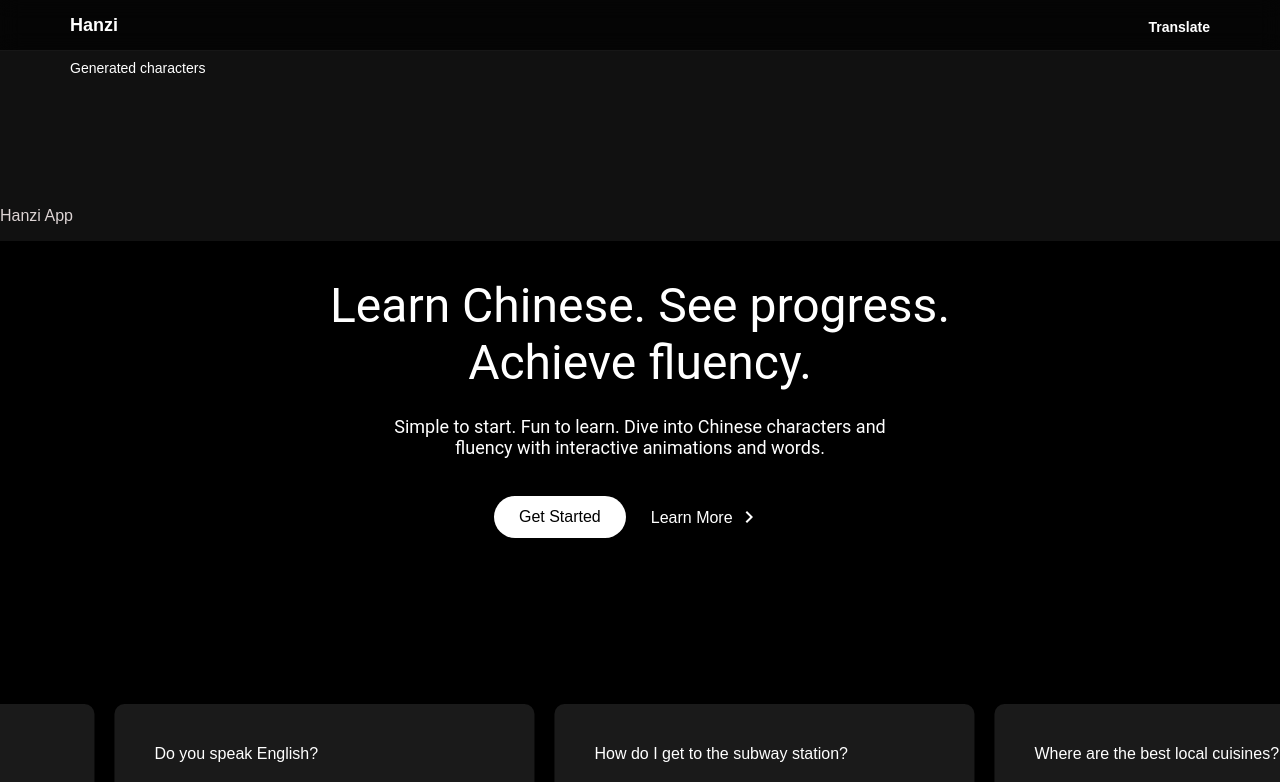
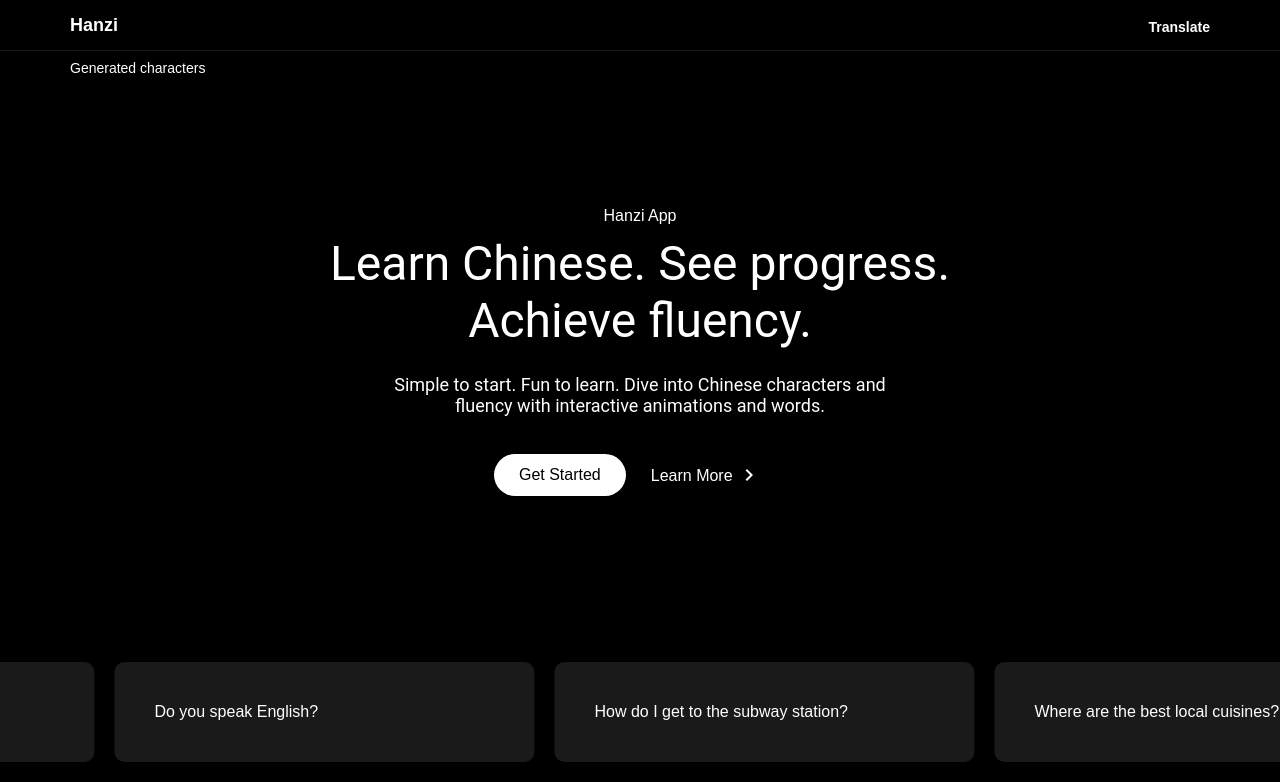
Before and after one commit to schofield-paul/hanzi, a React (Create React App) app: page / in a window 1280 px wide. Shown: the top 782 px of the page. Built offline with nearby package versions, Linux system fonts and the light colour scheme.

Commit message:
fix margin and bg homepage

```diff
--- a/src/pages/Homepage/HomePage.module.css
+++ b/src/pages/Homepage/HomePage.module.css
@@ -9,12 +9,13 @@
   text-align: left;
   padding: 0;
   background-color: black;
+  margin-top: 0px;
 }
 
 h1 {
   color: white;
   font-size: 56px;
-  padding-top: 4px;
+  margin-top: 10px;
   font-weight: 400;
 }
 
@@ -27,6 +28,7 @@ h1 {
   font-size: 4.5rem;
   margin-bottom: 0.5rem;
   font-size: 2rem;
+  text-align: center;
 }
 
 .subtitle {
@@ -95,10 +97,16 @@ h1 {
 
 .preText {
   font-family: "Microsoft Sans Serif", Arial, sans-serif;
-  color: ffffff;
+  color: #ffffff;
+  background-color: black;
   font-size: 16px;
   padding-top: 115px;
+  margin-bottom: 0px;
   font-weight: 400;
+  text-align: center;
+  display: flex;
+  justify-content: center;
+  align-items: center;
 }
 
 .logoReflection {
@@ -214,6 +222,7 @@ h1 {
   .title {
     font-size: 2.5rem;
     max-width: 800px;
+    text-align: center;
   }
 
   .subtitle {
@@ -240,6 +249,7 @@ h1 {
     min-height: 100vh;
     text-align: left;
     padding: 0rem;
+    background-color: black;
   }
 
   .wrapper {
--- a/src/pages/Input/Input.module.css
+++ b/src/pages/Input/Input.module.css
@@ -1,5 +1,5 @@
 body {
-  background-color: #111111;
+  background-color: black;
   color: #ddd4d4;
   font-family: "Roboto", sans-serif;
 }
@@ -59,7 +59,7 @@ body {
   padding: 10px;
   width: 300px;
   font-size: 18px;
-  background-color: #1a1a1a;
+  background-color: black;
   color: #ddd4d4;
   transition: all 0.3s ease-in-out;
 }
```
